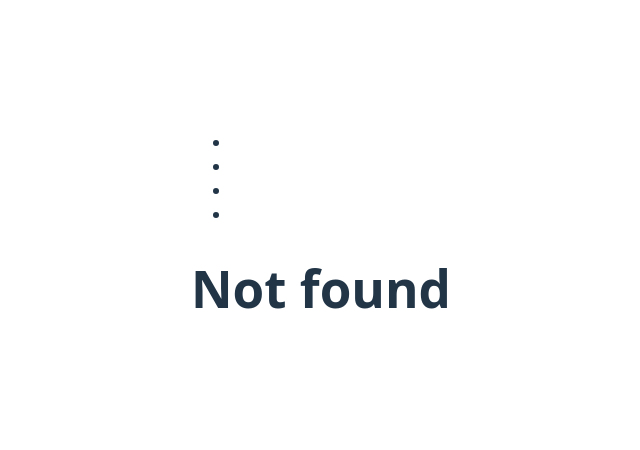
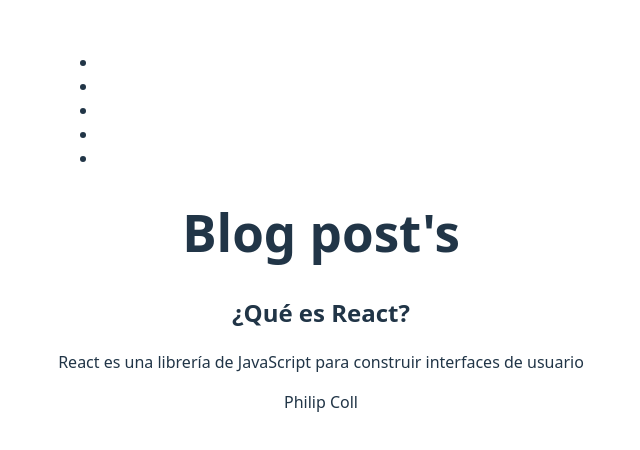
Before and after one commit to felipecoll/react-router, a React (Vite) app: page /#/blog/1 in a window 1280 px wide. Before the commit this address had no page. Shown: the part 168-618 px from the top of the page, without its empty margins (319-959 px from the left). Built offline with nearby package versions, Linux system fonts and the light colour scheme.

Commit message:
Contenido dinamico entre paginas

```diff
--- a/src/App.jsx
+++ b/src/App.jsx
@@ -5,6 +5,10 @@
 import Contact from './pages/Contact.jsx'
 import './App.css'
 import Menu from './pages/Menu.jsx'
+import BlogPage from './pages/BlogPage.jsx'
+import BlogPost from './pages/BlogPost.jsx'
+
+
 
 function App() {
 
@@ -16,6 +20,8 @@
           <Route path="/" element={<Home/>} />
           <Route path="/about" element={<About/>} />
           <Route path="/services" element={<Services/>} />
+          <Route path="/blog/" element={<BlogPage/>} />
+          <Route path="/blog/:id" element={<BlogPost/>} />
           <Route path="/contact" element={<Contact/>} />
           <Route path="*" element={<h1>Not found</h1>} />
         </Routes>
--- /dev/null
+++ b/src/pages/BlogPage.jsx
@@ -0,0 +1,30 @@
+import { Link } from 'react-router-dom'
+import { blogdata } from './blogData';
+
+
+const BlogPage = () => {
+
+    const BlogLink = ({ post }) => {
+        return (
+            <li>
+                <Link to={`/blog/${post.id}`}>{post.title}</Link>
+            </li>
+        )
+    }
+
+    return (
+        <>
+            <h1>Blog page</h1>
+
+            <ul>
+                {
+                    blogdata.map(post => (
+                        <BlogLink key={post.id} post={post} />
+                    ))
+                }
+            </ul>
+        </>
+    )
+}
+
+export default BlogPage
--- /dev/null
+++ b/src/pages/BlogPost.jsx
@@ -0,0 +1,21 @@
+import { Link, useParams } from 'react-router-dom'
+import { blogdata } from './blogData';
+
+
+const BlogPost = () => {
+
+    const {id} = useParams();
+
+    const post = blogdata.find(post => post.id === parseInt(id))
+
+    return (
+        <>
+            <h1>Blog post's</h1>
+            <h2>{post.title}</h2>
+            <p>{post.content}</p>
+            <p>{post.author}</p>
+        </>
+    )
+}
+
+export default BlogPost
--- a/src/pages/Menu.jsx
+++ b/src/pages/Menu.jsx
@@ -5,6 +5,7 @@
     { path: '/', name: 'Home' },
     { path: '/about', name: 'About' },
     { path: '/services', name: 'Services' },
+    { path: '/blog', name: 'BlogPage' },
     { path: '/contact', name: 'Contact' }
 ]
 
--- /dev/null
+++ b/src/pages/blogdata.jsx
@@ -0,0 +1,8 @@
+const blogdata = [
+    { id: 1, title: '¿Qué es React?',
+        content: 'React es una librería de JavaScript para construir interfaces de usuario',
+        author: 'Philip Coll' },
+    { id: 2, title: '¿Dónde aprendo React?', content: 'Web, ChatGPT, YouTube', author: 'Philip Coll' }
+]
+
+export {blogdata}
```
